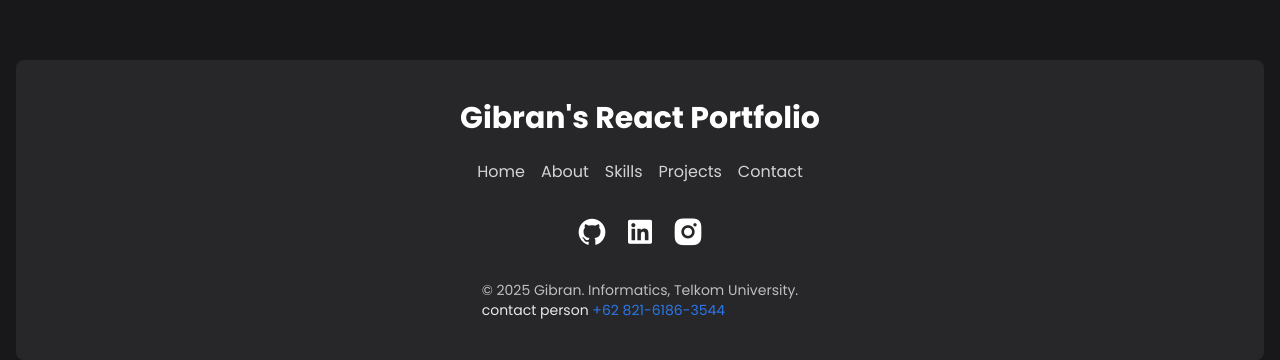
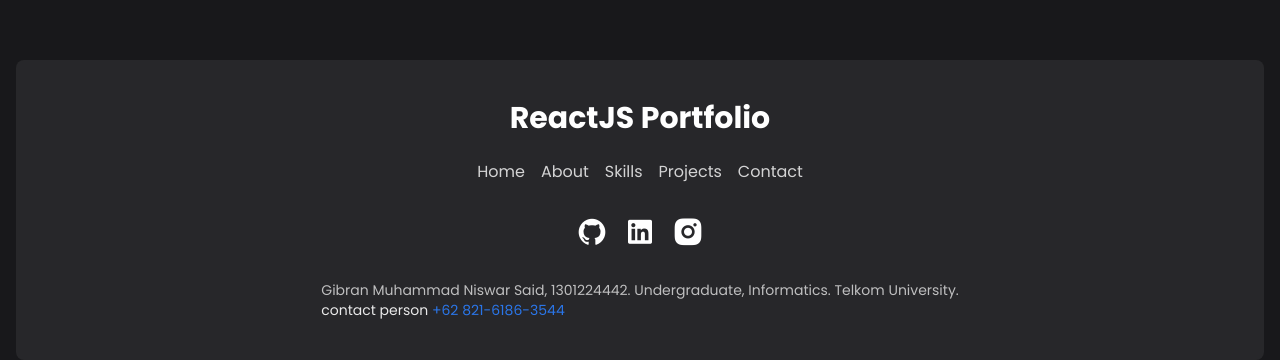
Before and after one commit to ZenGBRN/Portfolio-React, a React (Vite) app: page / in a window 1280 px wide. Shown: the part 5418-5778 px from the top of the page. Built offline with nearby package versions, Linux system fonts and the light colour scheme.

Commit message:
pemolesan deskripsi app dan footer

```diff
--- a/src/components/footer.jsx
+++ b/src/components/footer.jsx
@@ -3,7 +3,7 @@ const footer = () => {
   return (
     <div className="footer rounded-lg bg-zinc-800 text-white p-10 flex flex-col items-center gap-6">
         <h1 className="text-3xl font-bold">
-            Gibran's React
+            ReactJS
             Portfolio
         </h1>
         <div className="links flex flex-col sm:flex-row gap-4">
@@ -26,7 +26,7 @@ const footer = () => {
         </div>
 
         <div>
-            <p className="text-sm opacity-70">© 2025 Gibran. Informatics, Telkom University.</p>
+            <p className="text-sm opacity-70">Gibran Muhammad Niswar Said, 1301224442. Undergraduate, Informatics. Telkom University.</p>
             <p className="text-sm opacity-90"><span>contact person </span><span className="text-blue-500"><a href="https://wa.me/6282161863544">+62 821-6186-3544</a></span></p>
         </div>
 
```
